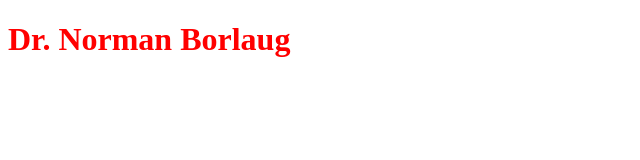
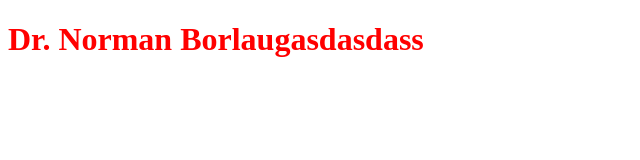
Before and after one commit to christianvanhalter/tributePage, a plain HTML site: page index.html in a window 1280 px wide. Shown: the whole page, without its empty margins (0-640 px from the left). Drawn offline with Linux system fonts and the light colour scheme.

Commit message:
usando git amend

```diff
--- a/index.html
+++ b/index.html
@@ -13,7 +13,7 @@
     <!-- User Story #1 -->
     <div id="main">
         <!-- User Story #2 -->
-        <h1 id="title">Dr. Norman Borlaug</h1>
+        <h1 id="title">Dr. Norman Borlaugasdasdass</h1>
     </div>
 <script src="https://cdn.freecodecamp.org/testable-projects-fcc/v1/bundle.js"></script>
 </body>
```
